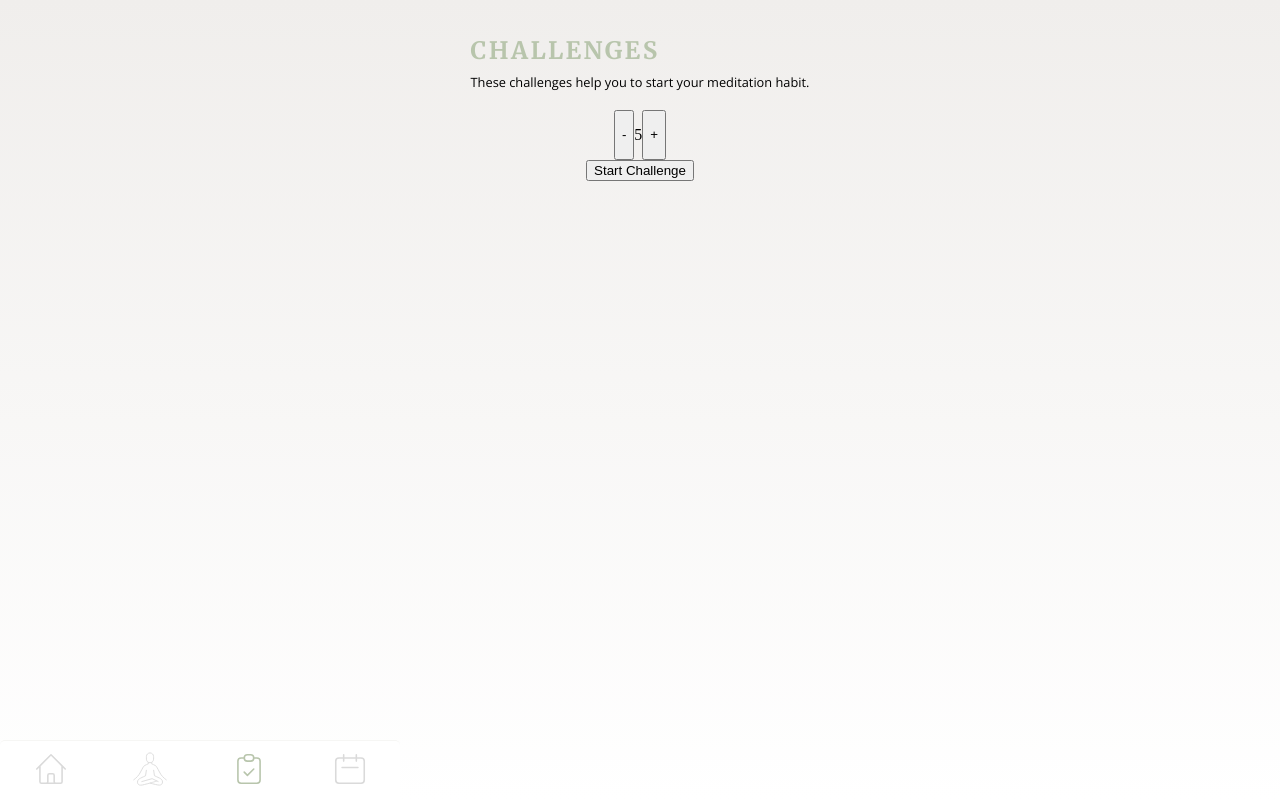
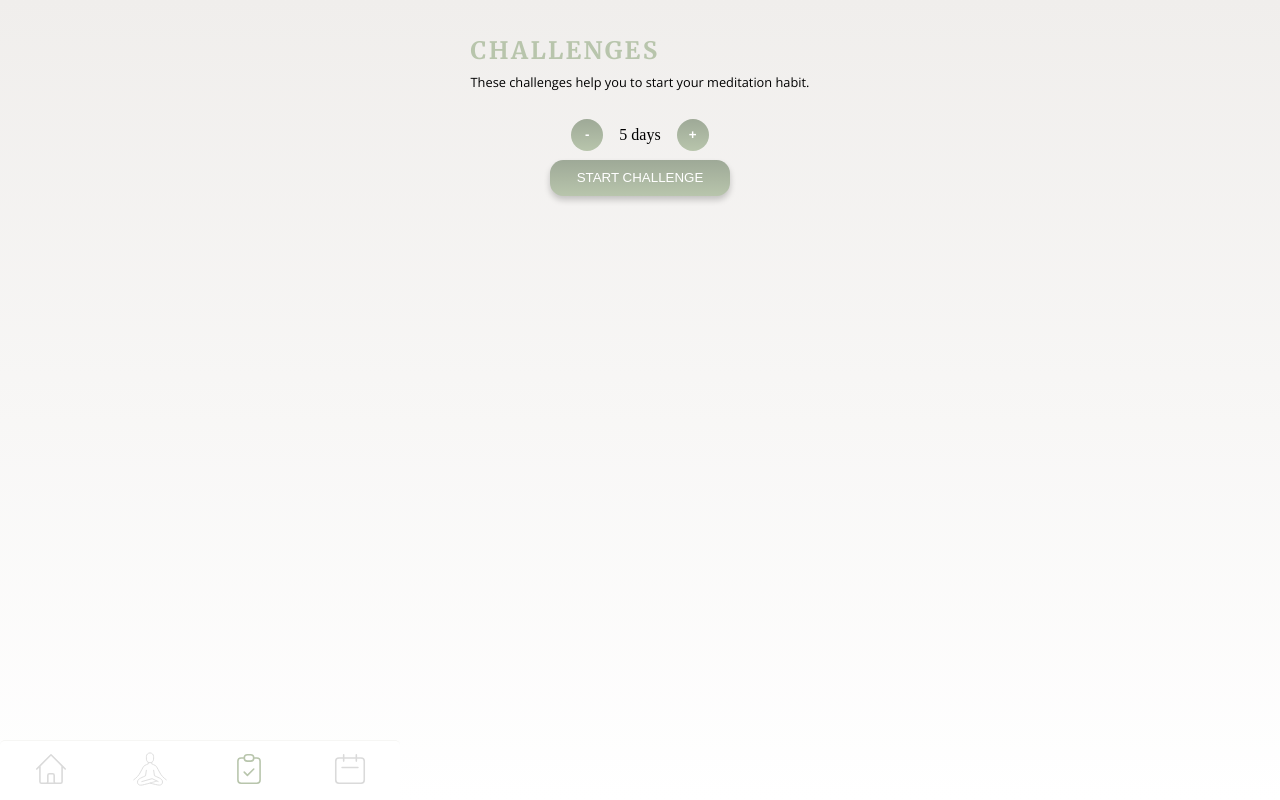
Before and after one commit to Torfeltorfel/capstone-project, a React (Vite) app: page /challenge in a window 1280 px wide. Built offline with nearby package versions, Linux system fonts and the light colour scheme.

Commit message:
💄 style plus/minus buttons on challengePage

```diff
--- a/src/app/pages/Challenge/Challenge.tsx
+++ b/src/app/pages/Challenge/Challenge.tsx
@@ -1,5 +1,6 @@
 import React, { useState } from 'react';
 import styled from 'styled-components';
+import Button from '../../components/Buttons/Button/Button';
 import Navigation from '../../components/Navigation/Navigation';
 import { formatDate } from '../../components/utils/formatDates';
 import { getDatesBetweenDates } from '../../components/utils/getDatesBetweenDates';
@@ -54,15 +55,19 @@ export default function Challenge({
             ''
           ) : (
             <CounterContainer>
-              <button onClick={() => setCount((count) => count - 1)}>-</button>
-              <p>{count}</p>
-              <button onClick={() => setCount((count) => count + 1)}>+</button>
+              <PlusMinusButton onClick={() => setCount((count) => count - 1)}>
+                -
+              </PlusMinusButton>
+              <Durationfield>{count} days</Durationfield>
+              <PlusMinusButton onClick={() => setCount((count) => count + 1)}>
+                +
+              </PlusMinusButton>
             </CounterContainer>
           )}
 
-          <button onClick={handleChallengeStatus}>
+          <Button onClick={handleChallengeStatus}>
             {challengeStatus ? 'Stop Challenge' : 'Start Challenge'}
-          </button>
+          </Button>
         </ContentContainer>
         <Navigation activeLink="challenge" />
       </Container>
@@ -96,11 +101,8 @@ const TextContainer = styled.div`
 const CounterContainer = styled.div`
   display: flex;
   flex-direction: row;
-`;
-
-const InfoContainer = styled.div`
-  display: flex;
-  flex-direction: column;
+  align-items: center;
+  gap: 1rem;
 `;
 
 const Header = styled.h1`
@@ -117,3 +119,22 @@ const Description = styled.p`
   font-size: var(--p-size);
   font-family: 'Open Sans';
 `;
+
+const PlusMinusButton = styled.button`
+  height: 2rem;
+  width: 2rem;
+  color: var(--white);
+  background-image: var(--green-background);
+  border: none;
+  border-radius: 50%;
+  font-weight: 900;
+  background-color: transparent;
+  &:active {
+    opacity: 0.5;
+  }
+`;
+
+const Durationfield = styled.p`
+  color: var(--grey-900);
+  font: 'Open Sans';
+`;
```
